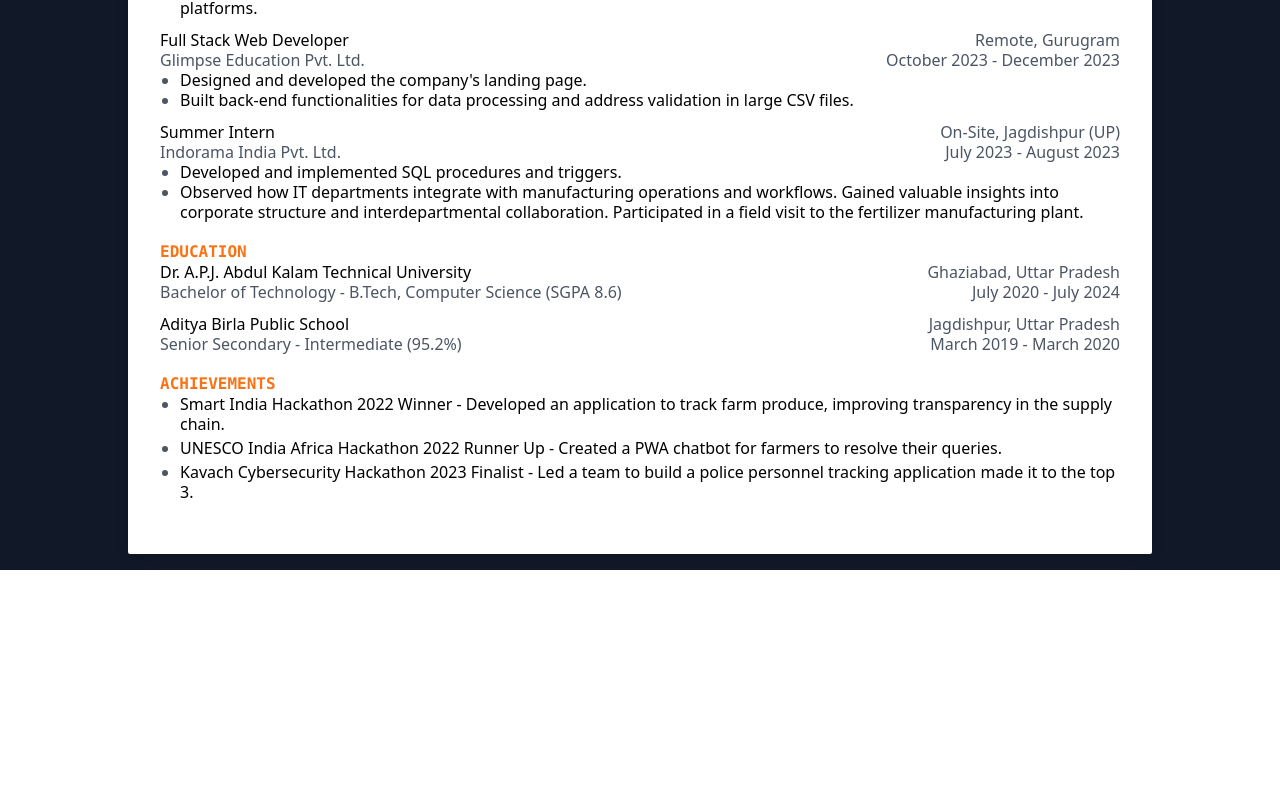
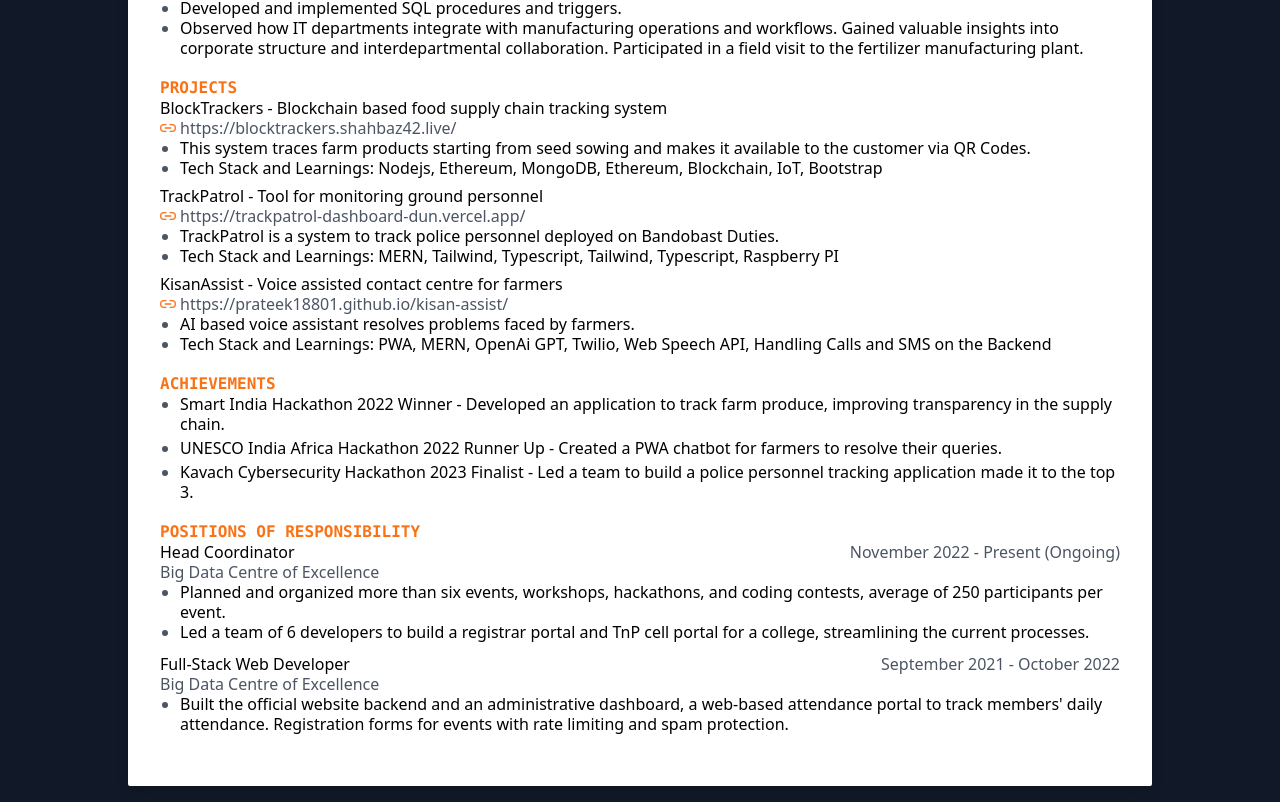
Before and after one commit to prateek18801/resume, a React (Vite) app: page / in a window 1280 px wide. Shown: the part 806-1608 px from the top of the page. Before the commit the page ends 1376 px from the top, so only its background shows below. Built offline with nearby package versions, Linux system fonts and the light colour scheme.

Commit message:
Add responsibilites reorder sections

```diff
--- a/src/App.tsx
+++ b/src/App.tsx
@@ -6,6 +6,7 @@
 import Header from "./components/Header";
 import Projects from "./components/Projects";
 import Skills from "./components/Skills";
+import Responsibilites from "./components/Responsibilities";
 
 const App = () => {
     return (
@@ -15,10 +16,11 @@
                 <Header />
                 {/* <About /> */}
                 <Skills />
+                <Education />
+                <Experience />
                 <Projects />
-                <Experience />
-                <Education />
                 <Achievements />
+                <Responsibilites />
             </div>
         </div>
     );
```
